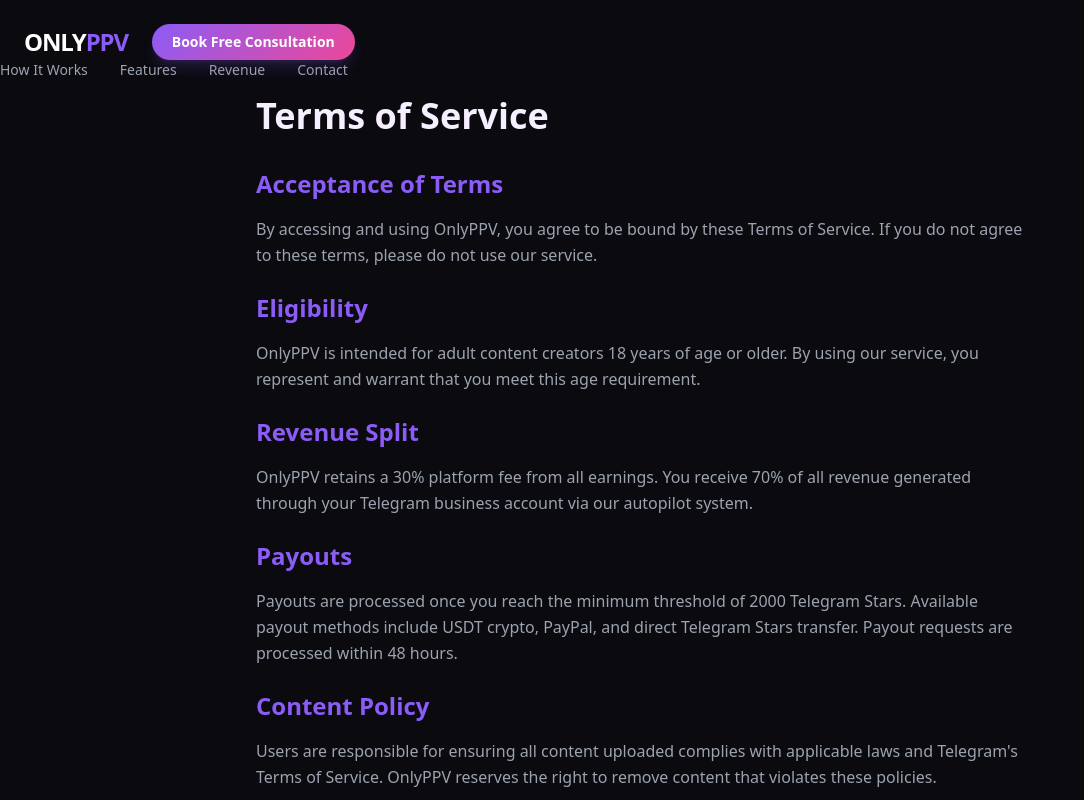
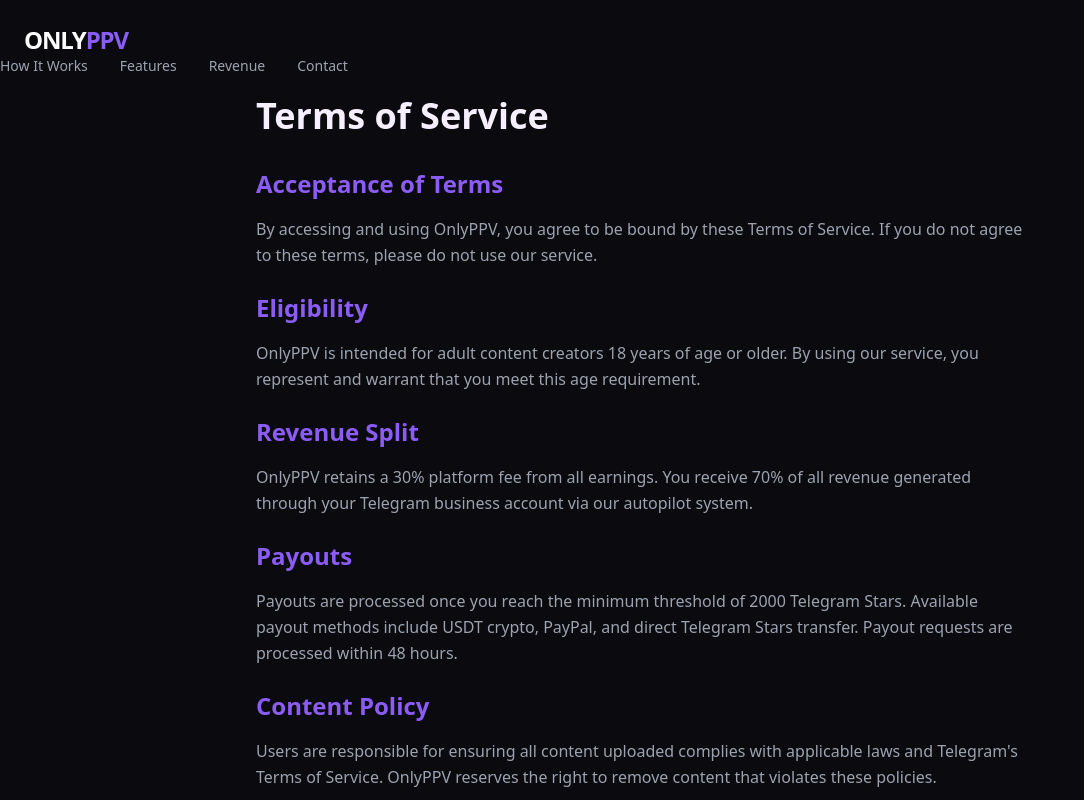
Before and after one commit to parnyukvlad/intimuber-landing, a Next.js app: page /terms in a window 1280 px wide. Shown: the top 800 px of the page, without its empty margins (0-1084 px from the left). Built offline with nearby package versions, Linux system fonts and the light colour scheme.

Commit message:
Fix CTA: Remove email input, keep only calendar option
1. Removed "Get Started" card from CTA
2. Removed email input field
3. Removed appointments text
4. Kept only "Book Free Consultation" with Google Calendar link
5. Simplified to single CTA option

```diff
--- a/components/Hero/Hero.tsx
+++ b/components/Hero/Hero.tsx
@@ -34,7 +34,11 @@
                     className="relative w-full sm:w-auto px-8 py-4 bg-gradient-primary rounded-full font-bold text-lg text-white shadow-xl shadow-accent-primary/30 hover:scale-105 transition-transform overflow-hidden group"
                   >
                     <div className="absolute inset-0 bg-accent-primary/0 group-hover:bg-accent-primary/20 blur-xl transition-all" />
-                   <span className="relative z-10">Book Free Consultation</span>
+                    <span className="relative z-10">Automate My Telegram</span>
+                  </a>
+                  <a href="#overview" className="relative w-full sm:w-auto px-8 py-4 bg-surface border border-white/10 rounded-full font-bold text-lg text-white hover:bg-white/5 transition-colors overflow-hidden group">
+                    <div className="absolute inset-0 bg-accent-primary/0 group-hover:bg-accent-primary/20 blur-xl transition-all" />
+                    <span className="relative z-10">See Real Results</span>
                   </a>
                </div>
 
--- a/components/Navigation.tsx
+++ b/components/Navigation.tsx
@@ -28,22 +28,13 @@
       }`}
     >
       <div className="container mx-auto px-6 flex items-center justify-between">
-        {/* Left side: OnlyPPV logo + Book Consultation button */}
+        {/* OnlyPPV logo */}
         <div className="flex items-center gap-6">
           <div className="text-2xl font-black tracking-tighter text-white">
             <a href="https://app.onlyppv.io" className="hover:text-accent-primary transition-colors">
               ONLY<span className="text-accent-primary">PPV</span>
             </a>
           </div>
-
-          {/* Book Free Consultation Button in Header */}
-          <a
-            href="https://app.onlyppv.io"
-            className="relative px-5 py-2 bg-gradient-primary rounded-full text-sm font-semibold text-white shadow-lg shadow-accent-primary/20 hover:scale-105 transition-transform overflow-hidden group"
-          >
-            <div className="absolute inset-0 bg-accent-primary/0 group-hover:bg-accent-primary/20 blur-xl transition-all" />
-            <span className="relative z-10">Book Free Consultation</span>
-          </a>
         </div>
       </div>
 
--- a/components/Sections/CTA.tsx
+++ b/components/Sections/CTA.tsx
@@ -79,9 +79,37 @@
             </div>
           </div>
 
+          <p className="text-xl text-text-secondary mb-12 max-w-2xl mx-auto">
+            Join 200+ OnlyFans creators who are already automating their Telegram income with OnlyPPV.
+          </p>
+
+          {/* Book Free Consultation Card */}
+          <div className="liquid-glass relative p-8 text-left overflow-hidden group">
+            <div className="absolute inset-0 bg-accent-primary/5 blur-lg group-hover:bg-accent-primary/10 transition-all" />
+            <div className="relative z-10">
+              <h3 className="text-2xl font-bold mb-4 text-white">Book Free Consultation</h3>
+              <p className="text-text-secondary mb-6">Not sure yet? Let's talk about your strategy.</p>
+
+              {/* Google Calendar Link */}
+              <a
+                href="http://calendly.com/onlyppv"
+                target="_blank"
+                rel="noopener noreferrer"
+                className="block relative overflow-hidden w-full px-6 py-4 bg-surface border border-white/10 rounded-full text-white hover:bg-white/10 hover:border-accent-primary/30 transition-all group"
+              >
+                <div className="absolute inset-0 bg-accent-primary/0 group-hover:bg-accent-primary/10 blur-lg transition-all" />
+                <span className="relative z-10 flex items-center justify-center gap-2">
+                  <Calendar size={20} />
+                  Book via Google Calendar
+                </span>
+              </a>
+            </div>
+          </div>
+
           <p className="text-sm text-text-secondary italic">
             "Book free consultation. Focus on content. Maximize your profit."
           </p>
+
         </motion.div>
       </div>
     </section>
```
Lines whose indentation alone changed are shown as unchanged.
